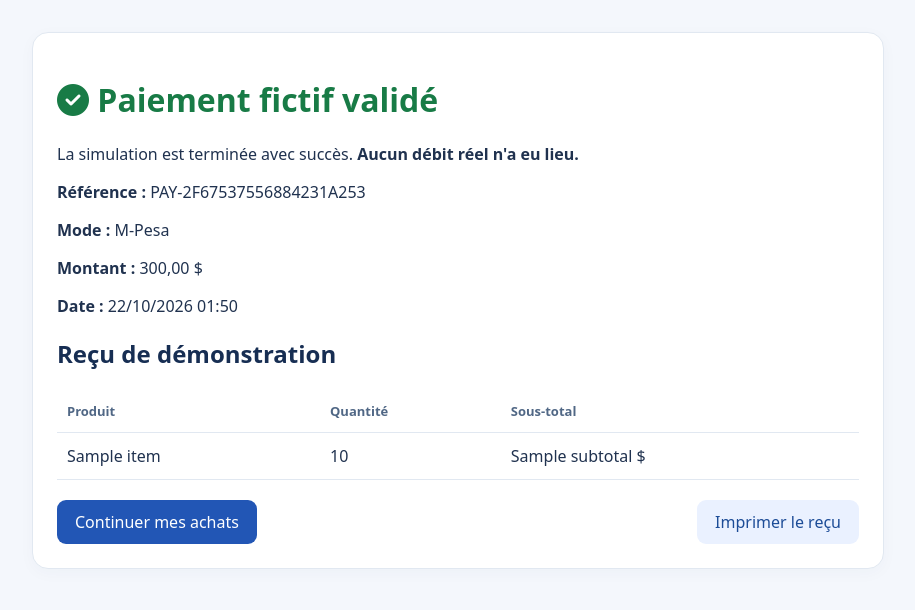
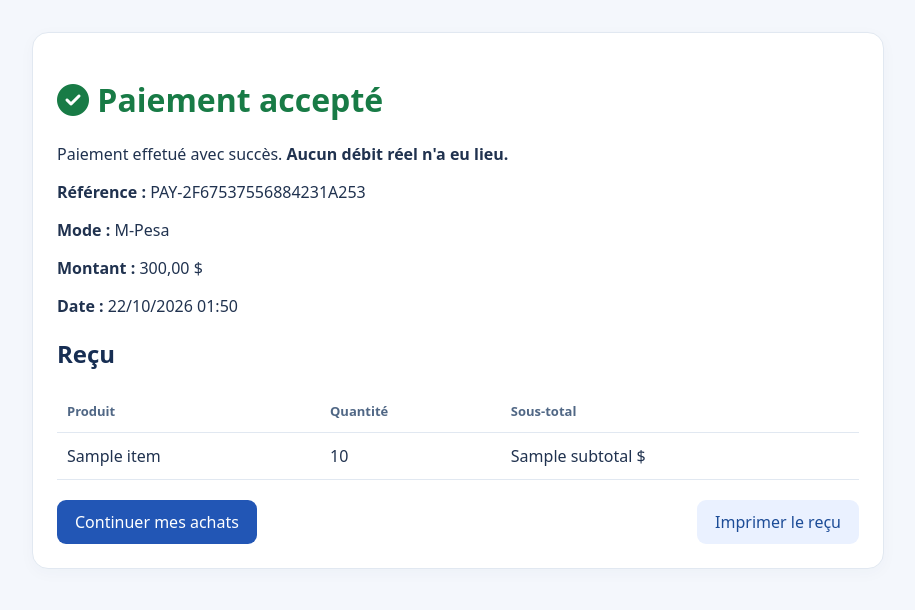
Before and after one commit to Sang-precieux/SecureShop, a Django app: template SecureShop_PROJET_COMPLET/templates/payments/success.html in a window 1280 px wide. Shown: the part 80-690 px from the top of the page, without its empty margins (182-1097 px from the left). Run offline with Django 5.2, Linux system fonts and the light colour scheme; data comes from the database, SQL or seed files in the repository; tables that the repository leaves empty hold one stand-in row (values such as "Sample post"); the template is opened without the code that fills it: values that come from a table or form of the project are taken from there, most other values are stand-ins (such as "Sample title", 1, 10 or a date in 2020).

Commit message:
Update success.html

```diff
--- a/SecureShop_PROJET_COMPLET/templates/payments/success.html
+++ b/SecureShop_PROJET_COMPLET/templates/payments/success.html
@@ -1,12 +1,12 @@
 {% extends 'base.html' %}
-{% block title %}Paiement fictif validé{% endblock %}
+{% block title %}Paiement validé{% endblock %}
 {% block content %}<div class="page narrow"><div class="panel">
-<h1 style="color:#187b46"><i class="fa-solid fa-circle-check"></i> Paiement fictif validé</h1>
-<p>La simulation est terminée avec succès. <strong>Aucun débit réel n'a eu lieu.</strong></p>
+<h1 style="color:#187b46"><i class="fa-solid fa-circle-check"></i> Paiement accepté</h1>
+<p>Paiement effetué avec succès. <strong>Aucun débit réel n'a eu lieu.</strong></p>
 <p><strong>Référence :</strong> {{ tx.reference }}</p>
 <p><strong>Mode :</strong> {{ tx.get_payment_method_display }}</p>
 <p><strong>Montant :</strong> {{ tx.amount }} $</p>
 <p><strong>Date :</strong> {{ tx.created_at|date:'d/m/Y H:i' }}</p>
-<h2>Reçu de démonstration</h2><div class="table-scroll"><table><tr><th>Produit</th><th>Quantité</th><th>Sous-total</th></tr>
+<h2>Reçu</h2><div class="table-scroll"><table><tr><th>Produit</th><th>Quantité</th><th>Sous-total</th></tr>
 {% for item in receipt_items %}<tr><td>{{ item.name }}</td><td>{{ item.quantity }}</td><td>{{ item.subtotal }} $</td></tr>{% endfor %}
 </table></div><div class="row" style="margin-top:20px"><a class="btn" href="{% url 'products' %}">Continuer mes achats</a><button class="btn secondary" onclick="window.print()" type="button">Imprimer le reçu</button></div></div></div>{% endblock %}
```
